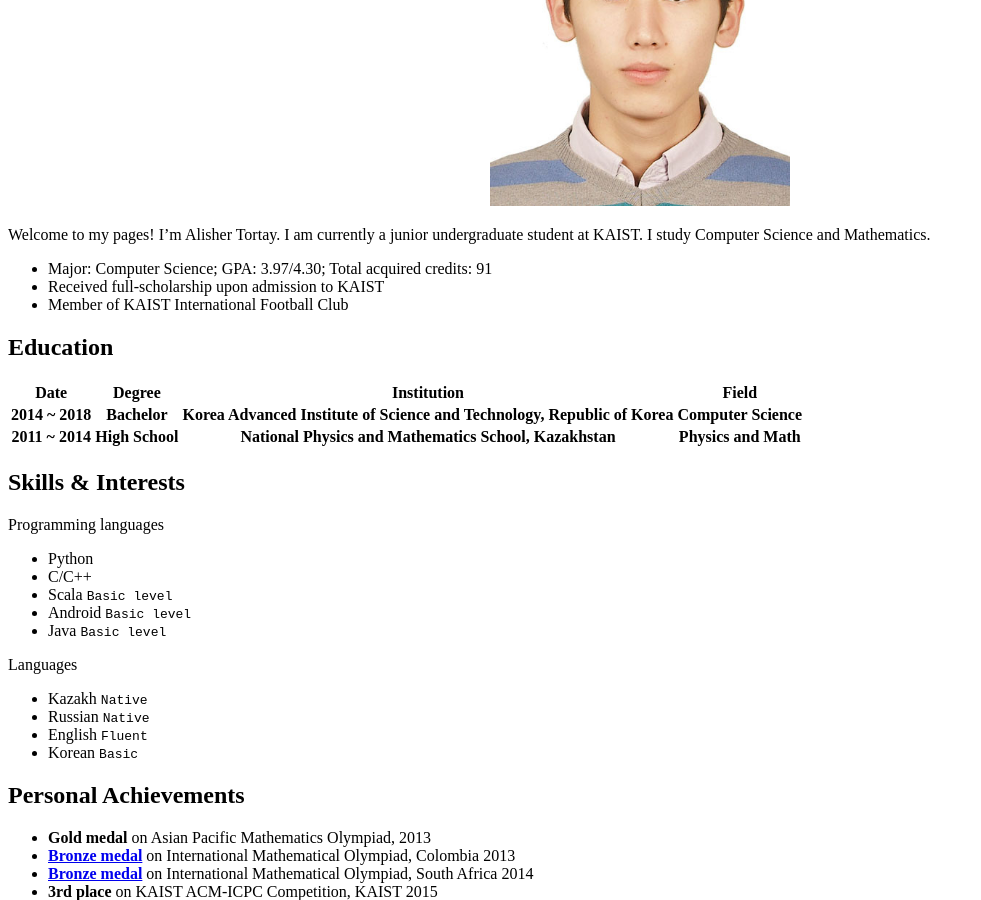
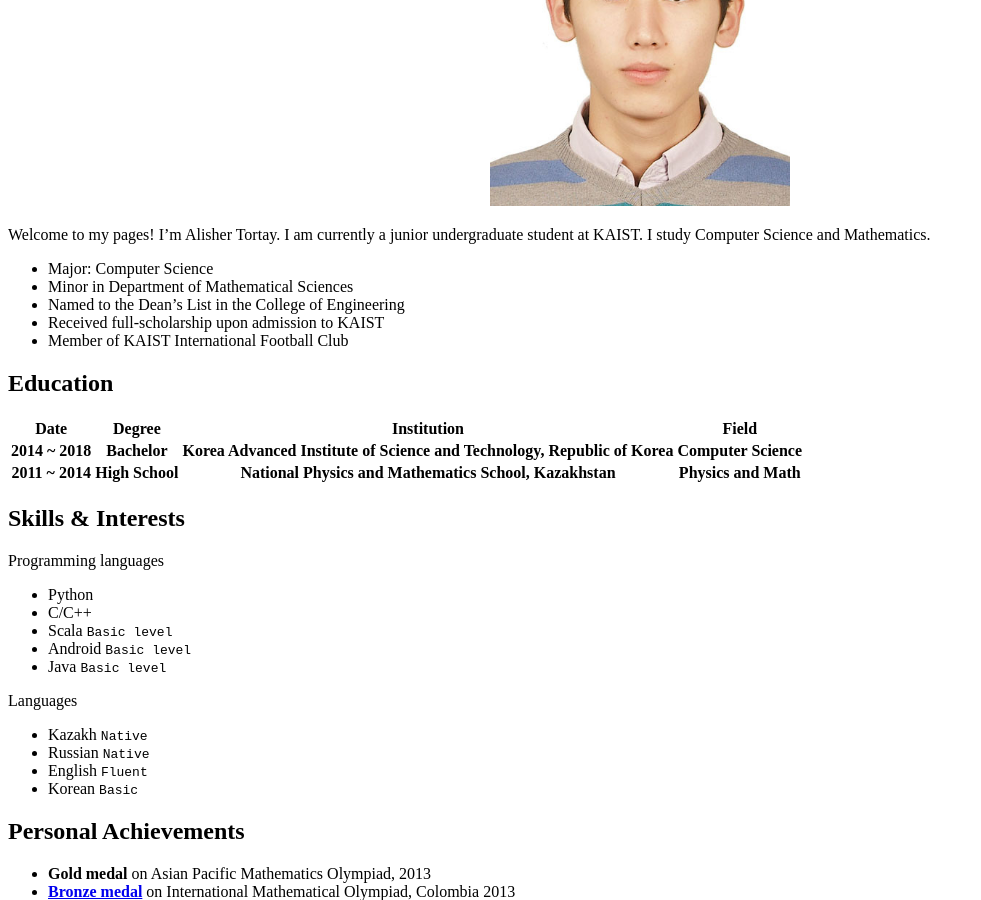
Before and after one commit to chizhik/Chizhik.github.io, a Jekyll site: the page built from about.md, in a window 1280 px wide and 900 px high, scrolled down 425 px. Shown: the whole window, without its empty margins (0-981 px from the left). Built offline with Jekyll 4.4.1, drawn with Linux system fonts in a browser that asks for light colours.

Commit message:
Update about.md

```diff
--- a/about.md
+++ b/about.md
@@ -15,7 +15,9 @@ title: About
 
 Welcome to my pages! I'm Alisher Tortay. I am currently a junior undergraduate student at KAIST. I study Computer Science and Mathematics.
 
-* Major: Computer Science; GPA: 3.97/4.30; Total acquired credits: 91
+* Major: Computer Science
+* Minor in Department of Mathematical Sciences
+* Named to the Dean's List in the College of Engineering
 * Received full-scholarship upon admission to KAIST
 * Member of KAIST International Football Club
 
```
